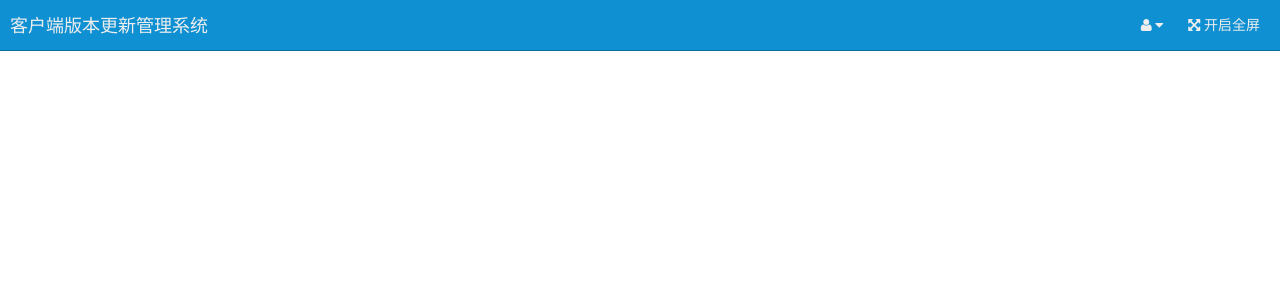
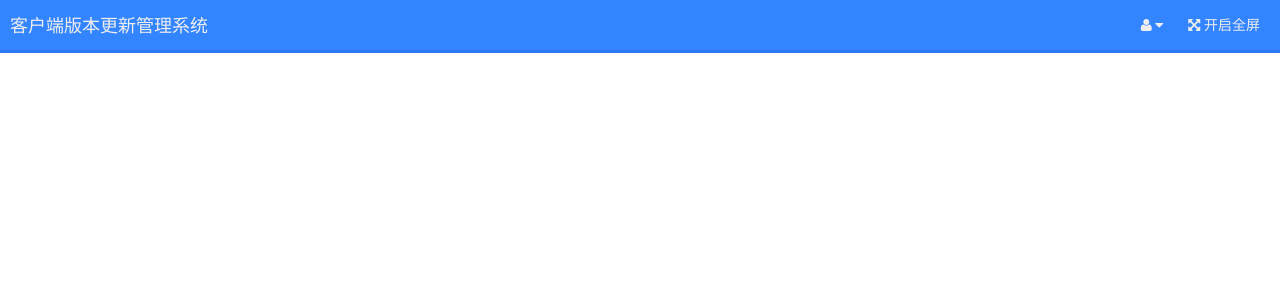
Before and after one commit to onanying/apps-version-update, a CodeIgniter app: the page made by application/views/admin_header.php in a window 1280 px wide. Shown: the top 300 px of the page. Run offline with CodeIgniter, Linux system fonts and the light colour scheme; data that the repository does not hold is empty.

Commit message:
修改后台css

```diff
--- a/static/css/admin.css
+++ b/static/css/admin.css
@@ -11,9 +11,15 @@
 .header p {
 	font-size: 14px;
 }
+.am-topbar-inverse{
+	background: #3385ff;
+	border-bottom-width: 3px;
+	border-bottom-style: solid;
+	border-bottom-color: #2d78f4;
+}
 .admin-content{
 	min-height:600px;
 }
 .table-main .am-btn{
-  background: #fff;
+	background: #fff;
 }
```
